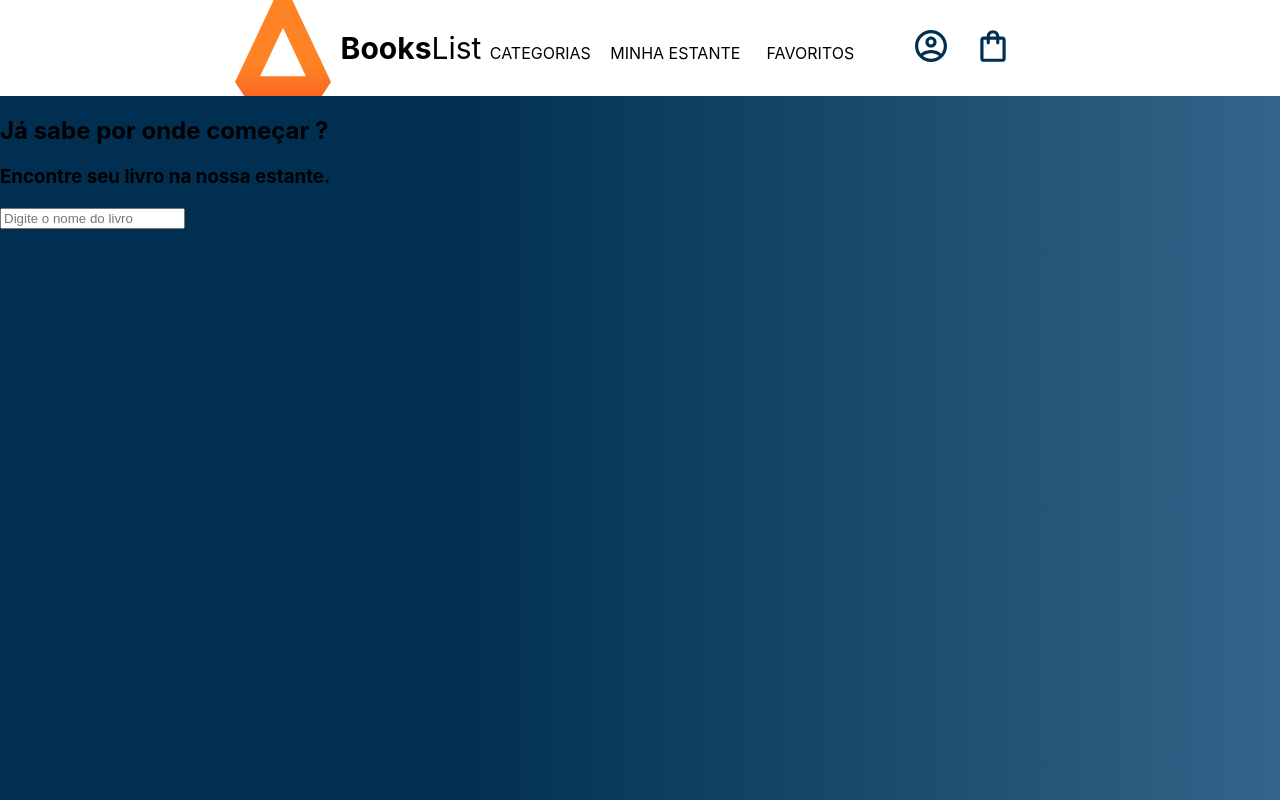
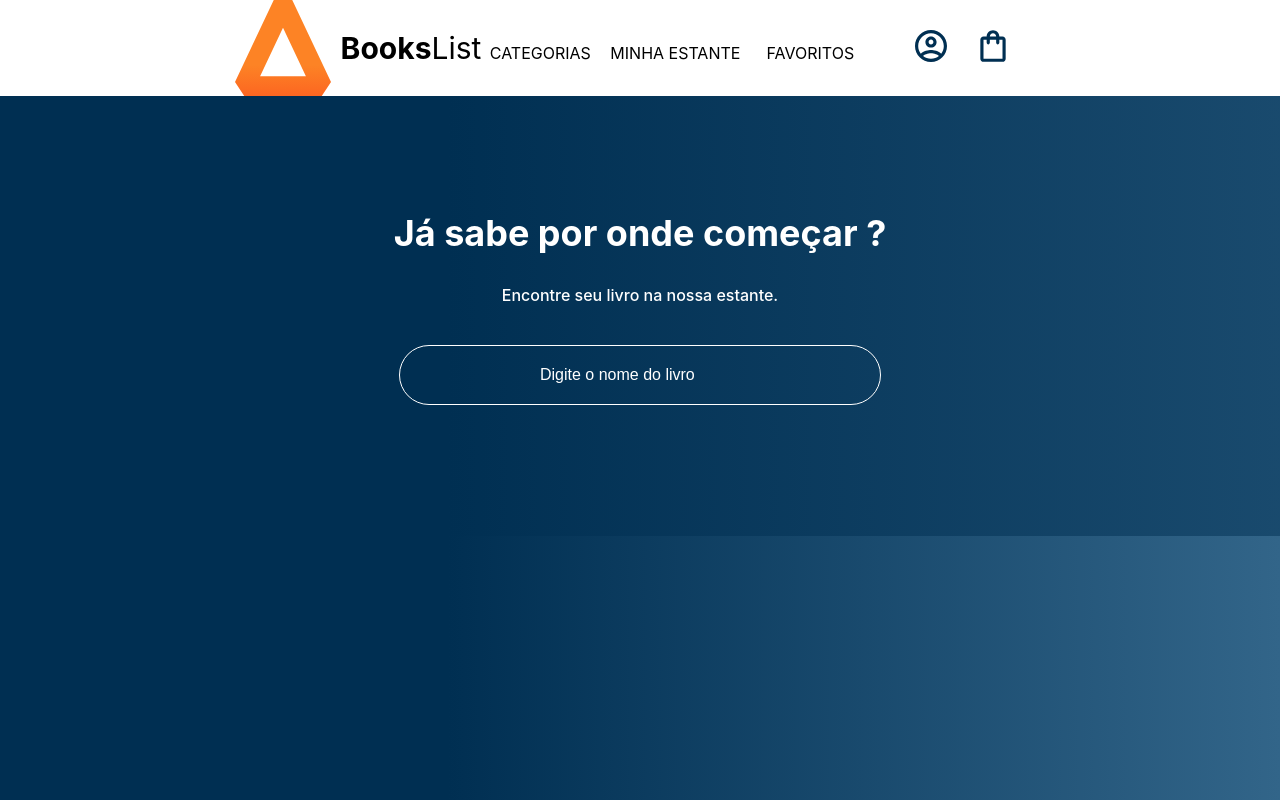
Before and after one commit to RayanaVital/app-books, a React (Create React App) app: page / in a window 1280 px wide. Built offline with nearby package versions, Linux system fonts and the light colour scheme.

Commit message:
Estilizando componente de search

```diff
--- a/src/components/Search/index.js
+++ b/src/components/Search/index.js
@@ -1,10 +1,36 @@
+import Input from "../Input";
+import styled from "styled-components";
+
+
+const SearchContainer = styled.section`
+        background-image: linear-gradient(90deg, #002F52 35%, #326589 165%);
+        color: #FFF;
+        text-align: center;
+        padding: 85px 0;
+        height: 270px;
+        width: 100%;
+`
+
+const Title = styled.h2`
+        color: #FFF;
+        font-size: 36px;
+        text-align: center;
+        width: 100%;
+`
+
+const Subtitle = styled.h3`
+        font-size: 16px;
+        font-weight: 500;
+        margin-bottom: 40px;
+`
+
 function Search() {
     return (
-        <section>
-            <h2>Já sabe por onde começar ?</h2>
-            <h3>Encontre seu livro na nossa estante.</h3>
-            <input type="text" placeholder="Digite o nome do livro" />
-        </section>
+        <SearchContainer>
+            <Title>Já sabe por onde começar ?</Title>
+            <Subtitle>Encontre seu livro na nossa estante.</Subtitle>
+            <Input placeholder="Digite o nome do livro" />
+        </SearchContainer>
     );
 }
 
```
